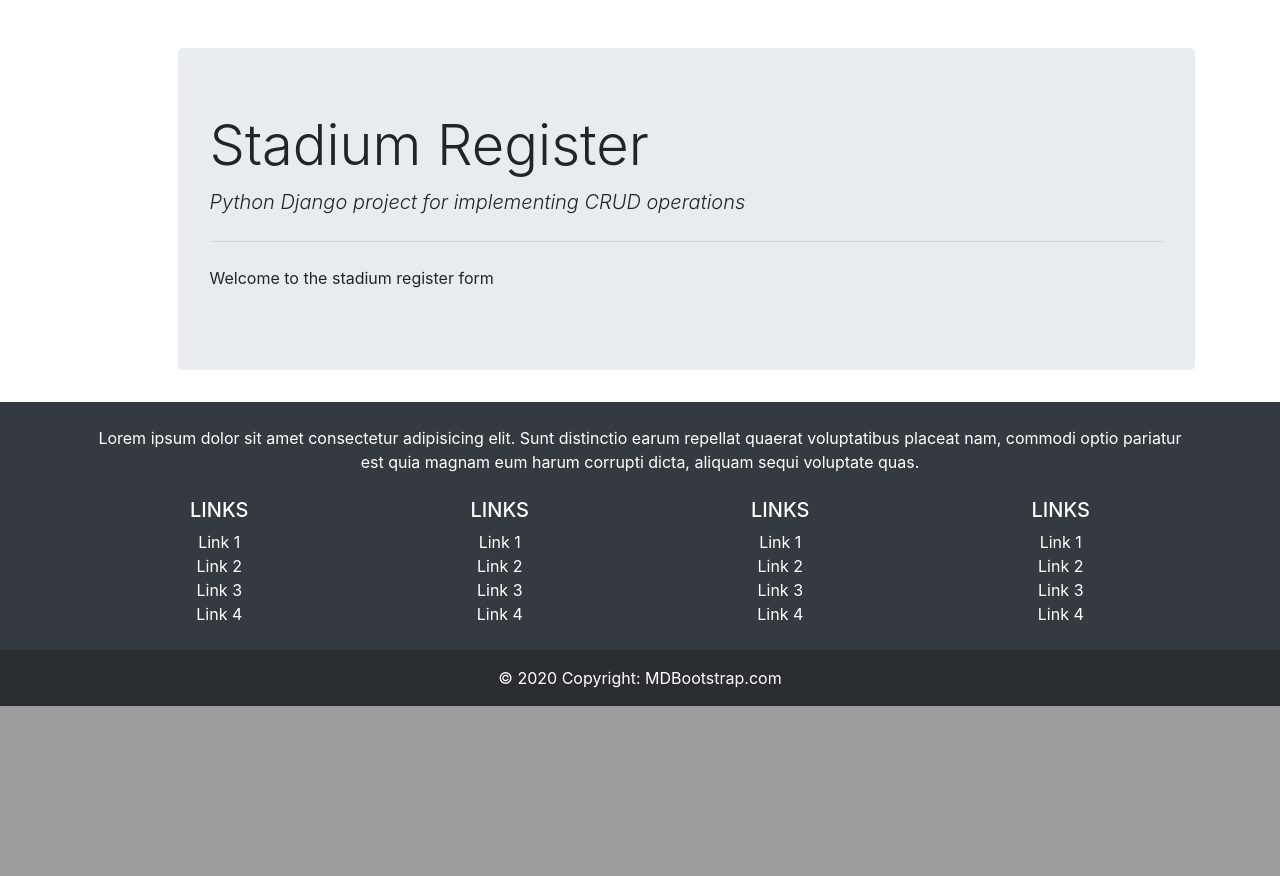
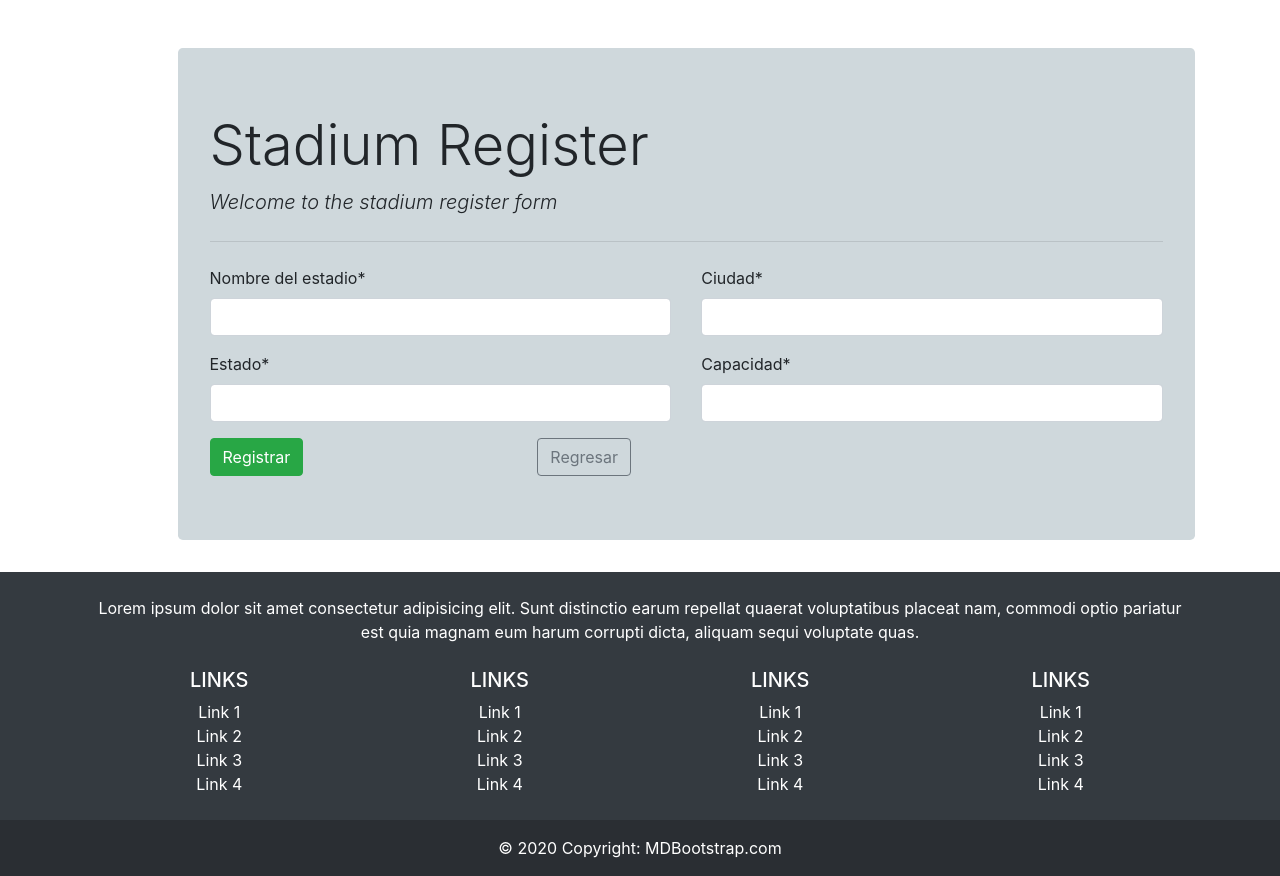
Before and after one commit to iscRamirezAbril/PNLF_exam_U1PW, a Django app: page /stadiums/form/ in a window 1280 px wide. Shown: the part 656-1532 px from the top of the page. Before the commit the page ends 1362 px from the top, so only its background shows below. Run offline with Django 4.2, Linux system fonts and the light colour scheme; some libraries are stand-ins or nearby versions.

Commit message:
"Register" function finished for "stadiums" CRUD

```diff
--- /dev/null
+++ b/PNLF_CRUD/forms.py
@@ -0,0 +1,23 @@
+# |----- Importación de librerías -----|
+from cProfile import label
+from django import forms # Se importan los formularios de Django
+from . models import * # Se importa el modelo Employee del archivo models.py
+
+class stadiumForm(forms.ModelForm):
+    # class Meta: Se utiliza para definir los atributos de la clase "stadiumForm".
+    class Meta:
+        model = Stadium # Se indica el modelo al que pertenece el formulario
+        # Se definen los campos que se mostrarán en el formulario
+        fields = (
+            'stdm_Name',
+            'stdm_City',
+            'stdm_State',
+            'stdm_Capacity') # Se definen los campos que se mostrarán en el formulario
+
+        # Se establecen etiquetas para los campos del formulario
+        labels = {
+            'stdm_Name': 'Nombre del estadio',
+            'stdm_City': 'Ciudad',
+            'stdm_State': 'Estado',
+            'stdm_Capacity': 'Capacidad'
+        }
--- a/PNLF_CRUD/templates/base.html
+++ b/PNLF_CRUD/templates/base.html
@@ -15,9 +15,9 @@
 <body>
     <div class="container">
         <div class="col-md-30 offset-md-1 mt-5">
-            <div class="jumbotron">
+            <div class="jumbotron" style="background-color:#CFD8DC;">
                 <h1 class="display-4">Stadium Register</h1>
-                <p class="lead font-italic">Python Django project for implementing CRUD operations</p>
+                <p class="lead font-italic">Welcome to the stadium register form</p>
                 <hr class="my-4">
 
                 <!-- INICIO del Bloque de contenido -->
--- a/PNLF_CRUD/templates/stadiums_CRUD/stadium_form.html
+++ b/PNLF_CRUD/templates/stadiums_CRUD/stadium_form.html
@@ -1,5 +1,38 @@
 {% extends 'base.html' %}
+{% load crispy_forms_tags %}
 
 {% block content%}
-<p> Welcome to the stadium register form </p>
+<form action = "", method = "post", autocomplete = "off">
+    {% csrf_token %}
+
+    <div class="row">
+        <div class="col-md-6">
+            {{form.stdm_Name|as_crispy_field}}
+        </div>
+
+        <div class="col-md-6">
+            {{form.stdm_City|as_crispy_field}}
+        </div>
+    </div>
+
+    <div class="row">
+        <div class="col-md-6">
+            {{form.stdm_State|as_crispy_field}}
+        </div>
+
+        <div class="col-md-6">
+            {{form.stdm_Capacity|as_crispy_field}}
+        </div>
+    </div>
+
+    <div class="row">
+        <div class="col-md-4">
+            <button type="submit" class="btn btn-success">Registrar</button>
+        </div>
+
+        <div class="col-md-4">
+            <a href="{% url 'stadium_List' %}" type="submit" class="btn btn-outline-secondary">Regresar</a>
+        </div>
+    </div>
+</form>
 {% endblock %}
--- a/PNLF_CRUD/views.py
+++ b/PNLF_CRUD/views.py
@@ -1,4 +1,7 @@
-from django.shortcuts import render
+# |----- Importación de librerías -----|
+from django.shortcuts import render, redirect # Se importan las funciones render y redirect de Django
+from PNLF_CRUD.forms import * # Se importan todos los formularios del archivo 'forms.py'
+from .models import * # Se importan todos los modelos del archivo 'models.py'
 
 # Create your views here.
 # ---------------------------------------------------------------------------------------------- #
@@ -7,11 +10,23 @@ from django.shortcuts import render
 
 # Función que se encraga de mostrar la lista de los estadios
 def stadium_list(request):
+    context = {'stadium_list': Stadium.objects.all()} # Se crea un diccionario con la lista de estadios
     return render(request, 'stadiums_CRUD/stadium_list.html')
 
 # Función que se encarga de mostrar el formulario para registrar un nuevo estadio
 def stadium_form(request):
-    return render(request, 'stadiums_CRUD/stadium_form.html')
+    # Si el método de la petición es "GET", se crea un objeto del formulario "stadiumForm" y se envía a la plantilla
+    if request.method == "GET":
+        form = stadiumForm() # Se crea una instancia de la clase 'stadiumForm' que se encuentra en el archivo 'forms.py'
+        # Se renderiza el archivo 'stadium_form.html' y se le envía el formulario creado
+        return render(request, 'stadiums_CRUD/stadium_form.html', {'form': form})
+
+    # Si el método de la petición es "POST", se crea un objeto del formulario "stadiumForm" y se envía a la plantilla
+    else:
+        form = stadiumForm(request.POST) # Se crea una instancia de la clase 'stadiumForm' que se encuentra en el archivo 'forms.py'
+        if form.is_valid(): # Si el formulario es válido, se procede a guardar los datos en la base de datos
+            form.save() # Se guarda el formulario
+        return redirect('/stadiums/list/') # Se redirecciona a la página de la lista de estadios
 
 # Función que se encarga de eliminar un estadio registrado
 def stadium_delete(request):
--- a/examU1/settings.py
+++ b/examU1/settings.py
@@ -40,7 +40,11 @@ INSTALLED_APPS = [
     'django.contrib.staticfiles',
 
     'PNLF_CRUD', # Agregamos la aplicación PNLF_CRUD
+
+    'crispy_forms', # Paquete que se instala para usar bootstrap en los formularios
 ]
+
+CRISPY_TEMPLATE_PACK = 'bootstrap4' # Paquete que se instala para usar bootstrap en los formularios
 
 MIDDLEWARE = [
     'django.middleware.security.SecurityMiddleware',
```
